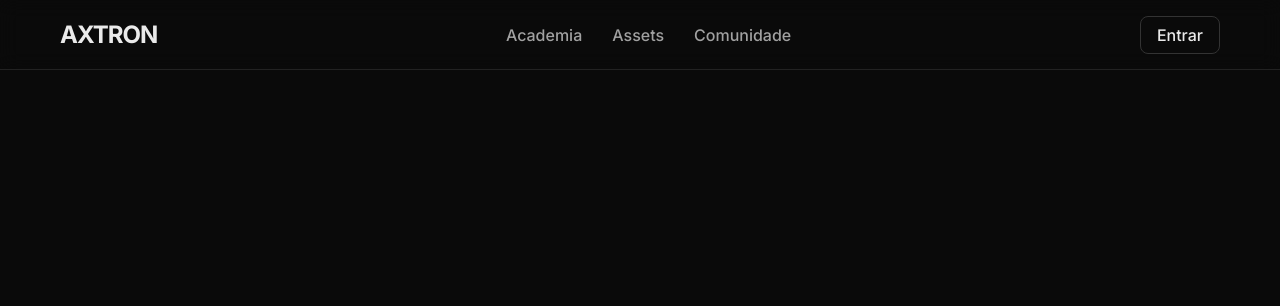
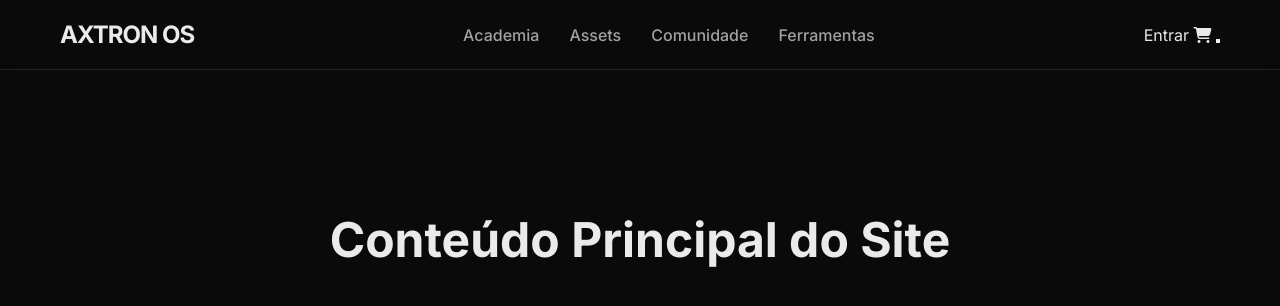
Before and after one commit to Lekbrasil/Testlek, a plain HTML site: page index.html in a window 1280 px wide. Shown: the top 306 px of the page. Drawn offline with Linux system fonts and the light colour scheme.

Commit message:
Update index.html

```diff
--- a/index.html
+++ b/index.html
@@ -1,34 +1,51 @@
 <!DOCTYPE html>
 <html lang="pt-br">
 <head>
-    <meta charset="UTF-M">
+    <meta charset="UTF-8">
     <meta name="viewport" content="width=device-width, initial-scale=1.0">
     <title>Axtron - Ecossistema Digital</title>
-    <link rel="stylesheet" href="style.css">
+
     <link rel="preconnect" href="https://fonts.googleapis.com">
     <link rel="preconnect" href="https://fonts.gstatic.com" crossorigin>
     <link href="https://fonts.googleapis.com/css2?family=Inter:wght@400;500;600;700&display=swap" rel="stylesheet">
+
+    <link rel="stylesheet" href="https://cdnjs.cloudflare.com/ajax/libs/font-awesome/6.5.2/css/all.min.css">
+
+    <link rel="stylesheet" href="style.css">
 </head>
 <body>
 
     <header class="axtron-header">
         <div class="header-container">
             <div class="logo">
-                <a href="#">AXTRON</a>
+                <a href="#">AXTRON OS</a>
             </div>
 
-            <nav class="main-nav">
+            <nav class="main-nav" id="main-nav-links">
                 <ul>
                     <li><a href="#">Academia</a></li>
                     <li><a href="#">Assets</a></li>
                     <li><a href="#">Comunidade</a></li>
+                    <li><a href="#">Ferramentas</a></li>
                 </ul>
             </nav>
 
-            <div class="header-action">
+            <div class="header-actions">
                 <a href="#" class="btn-login">Entrar</a>
+                <a href="#" class="cart-icon"><i class="fas fa-shopping-cart"></i></a>
+
+                <button class="mobile-menu-toggle" id="mobile-menu-toggle" aria-label="Abrir menu">
+                    <span class="bar"></span>
+                    <span class="bar"></span>
+                    <span class="bar"></span>
+                </button>
             </div>
         </div>
     </header>
-    </body>
+    <main style="height: 2000px; padding: 40px;">
+        <h1 style="font-size: 48px; text-align: center; margin-top: 100px;">Conteúdo Principal do Site</h1>
+    </main>
+
+    <script src="script.js"></script>
+</body>
 </html>
```
